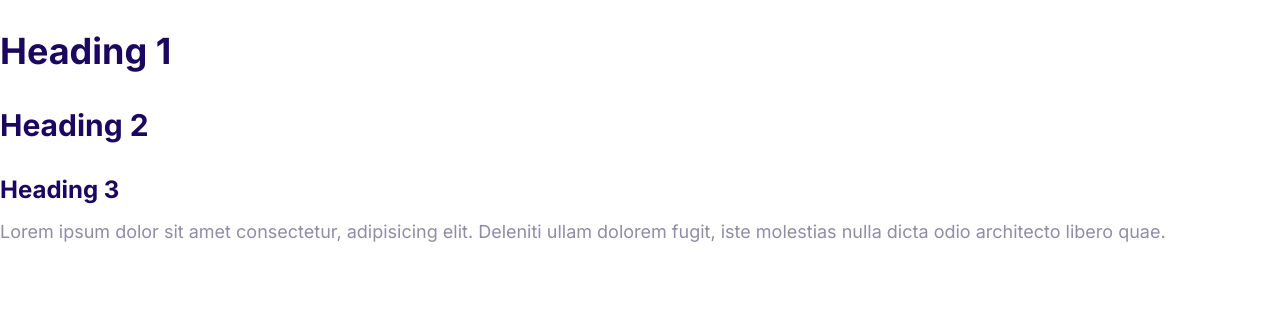
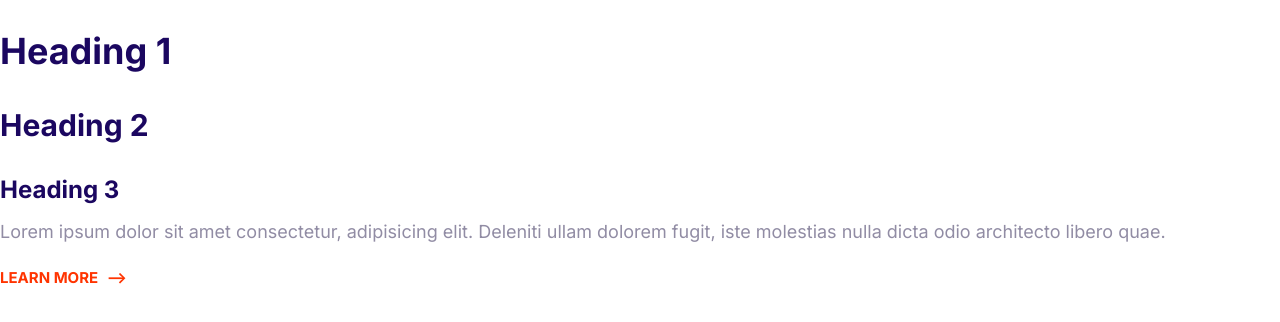
Before and after one commit to abdullaalsabti/Project-1-AASH, a plain HTML site: page index.html in a window 1280 px wide. Drawn offline with Linux system fonts and the light colour scheme.

Commit message:
build arrow link

```diff
--- a/CSS/styles.css
+++ b/CSS/styles.css
@@ -11,6 +11,7 @@
 html{
     font-size: 62.5%; /*10 pixels*/
 }
+/*typography*/
 body{
     font-family: "Inter", Arial, Helvetica, sans-serif;
     color: var(--body-color);
@@ -48,3 +49,28 @@ p{
         font-size: 2.4rem;
     }
 }
+/*links*/
+a{
+    text-decoration: none;
+}
+.link-arrow{
+    font-size: 2rem;
+    color: var(--accent-color);
+    margin-top: 3rem;
+    text-transform: uppercase;
+    font-weight: bold;
+}
+.link-arrow::after{
+    content: "-->";
+    margin-left: 5px;
+    transition: margin-left 0.2s;
+}
+.link-arrow:hover::after{
+    margin-left: 10px;
+}
+@media  screen and (min-width: 1024px) {
+    .link-arrow{
+        font-size: 1.5rem;
+    }
+
+}
--- a/index.html
+++ b/index.html
@@ -22,5 +22,6 @@
       Lorem ipsum dolor sit amet consectetur, adipisicing elit. Deleniti ullam
       dolorem fugit, iste molestias nulla dicta odio architecto libero quae.
     </p>
+    <a class="link-arrow" href="#"> Learn more </a>
   </body>
 </html>
```
Also changed, not shown: Components/links.html (added, +1 -0 lines).
